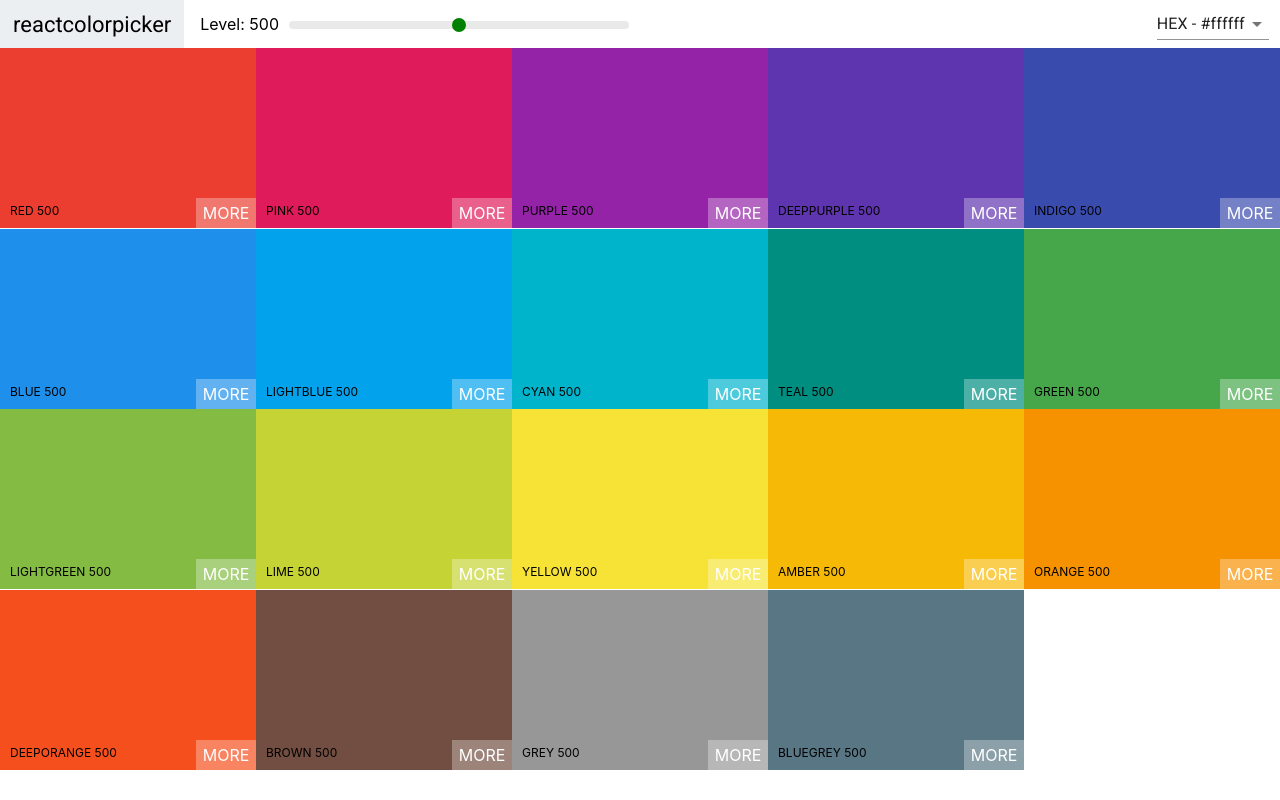
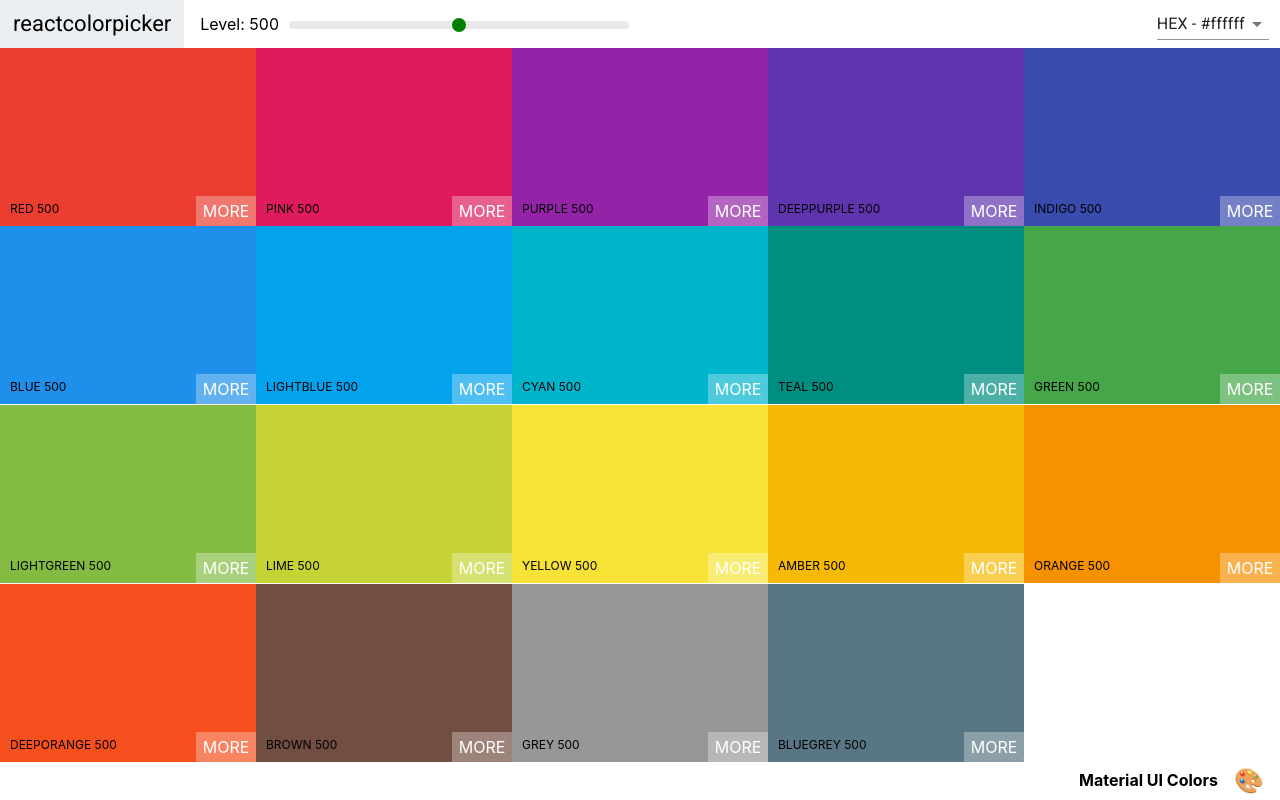
Before and after one commit to jump3rhood/React-colors-app, a React (Create React App) app: page /palette/flat-ui-colors-american in a window 1280 px wide. Built offline with nearby package versions, Linux system fonts and the light colour scheme.

Commit message:
Add Palette footer

```diff
--- a/src/Palette.css
+++ b/src/Palette.css
@@ -1,7 +1,21 @@
 .Palette {
     height: 100vh;
+    display: flex;
+    flex-direction: column;
 }
 
 .Palette-colors {
     height: 90%;
 }
+.Palette-footer{
+    background-color: #fff;
+    height: 5vh;
+    display: flex;
+    justify-content: flex-end;
+    align-items: center;
+    font-weight: bold;
+}
+.emoji {
+    font-size: 1.5rem;
+    margin: 0 1rem;
+}
--- a/src/Palette.js
+++ b/src/Palette.js
@@ -17,10 +17,14 @@
         this.setState({ format: value });
     }
     render() {
-        const { colors } = this.props.palette;
+        const { colors, paletteName, emoji } = this.props.palette;
         const { level, format } = this.state;
         const colorBoxes = colors[level].map(color => (
-            <ColorBox background={color[format]} name={color.name} />
+            <ColorBox
+                background={color[format]}
+                name={color.name}
+                key={color.id}
+            />
         ));
         return (
             <div className="Palette">
@@ -28,6 +32,10 @@
                 <div className="Palette-colors">
                     {colorBoxes}
                 </div>
+                <footer className="Palette-footer">
+                    {paletteName}
+                    <span className="emoji">{emoji}</span>
+                </footer>
             </div>
         )
     }
```
